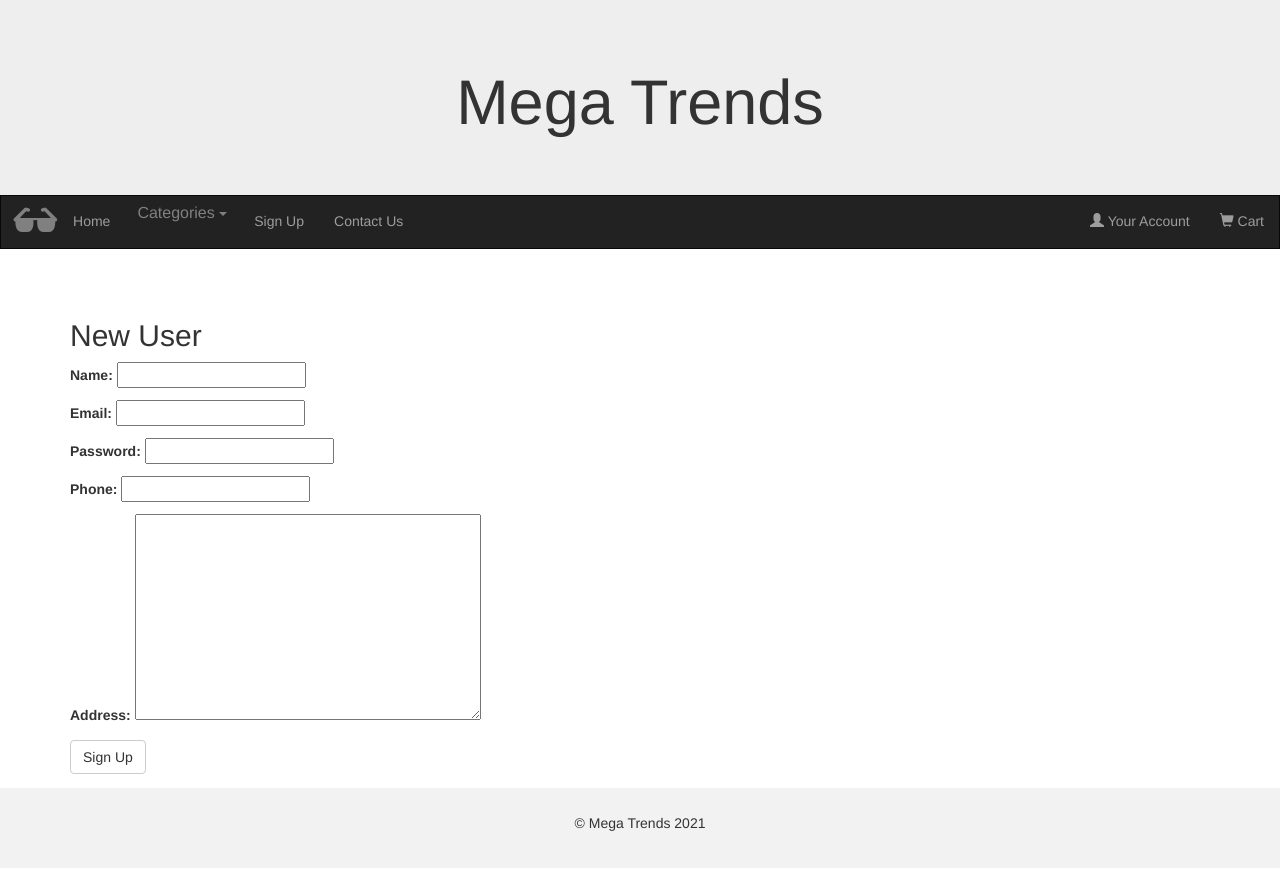
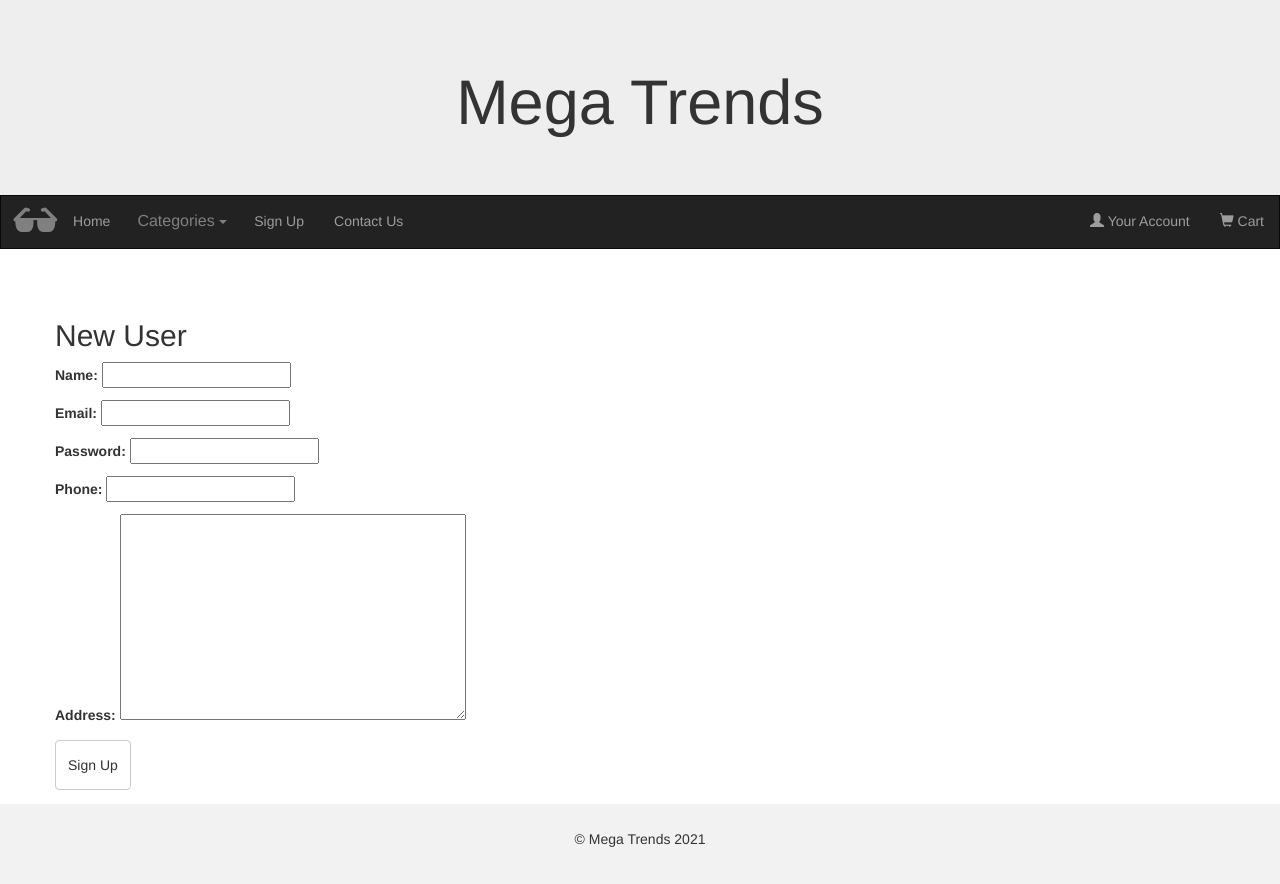
Before and after one commit to Sahil-Thakur-1499/Mega-Trends, a Django app: page /signup in a window 1280 px wide. Run offline with Django 3.2, Linux system fonts and the light colour scheme; some libraries are stand-ins or nearby versions.

Commit message:
Navbar Corrections

```diff
--- a/eshop/static/css/eshop.css
+++ b/eshop/static/css/eshop.css
@@ -47,3 +47,14 @@ img {
   display: inline-block;
   font-size: 16px;
 }
+.btn
+{ display: flex;
+  justify-content: center;
+  align-items: center;
+  height: 50px;
+}
+.dropdown-menu{
+background-color: #f9f9f9;
+  min-width: 160px;
+  box-shadow: 0px 8px 16px 0px rgba(0,0,0,0.2);
+}
--- a/eshop/templates/eshop/base.html
+++ b/eshop/templates/eshop/base.html
@@ -24,7 +24,7 @@
 			<ul class="nav navbar-nav">
 				<li><a href="/">Home</a></li>
 				<li><div class="dropdown">
-					<button class="btn btn-primary dropdown-toggle" type="button" data-toggle="dropdown" color="black">Categories
+					<button class="btn btn-default dropdown-toggle" type="button" data-toggle="dropdown">Categories
 						<span class="caret"></span></button>
 						<ul class="dropdown-menu">
 							{% for category in categories %}
--- a/eshop/templates/eshop/signup.html
+++ b/eshop/templates/eshop/signup.html
@@ -1,11 +1,12 @@
 {% extends 'eshop/base.html' %}
-
 {% block content %}
 <div class="container">
-	<h2>New User</h2>
-	<form method="POST" class="signup-form">{% csrf_token %}
-		{{ form.as_p }}
-		<button type="submit" class="save btn btn-default">Sign Up</button>
-	</form>
+	<div class="row">
+		<h2>New User</h2>
+		<form method="POST" class="signup-form">{% csrf_token %}
+			{{ form.as_p }}
+			<button type="submit" class="save btn btn-default">Sign Up</button>
+		</form>
+	</div>
 </div>
 {% endblock %}
```
